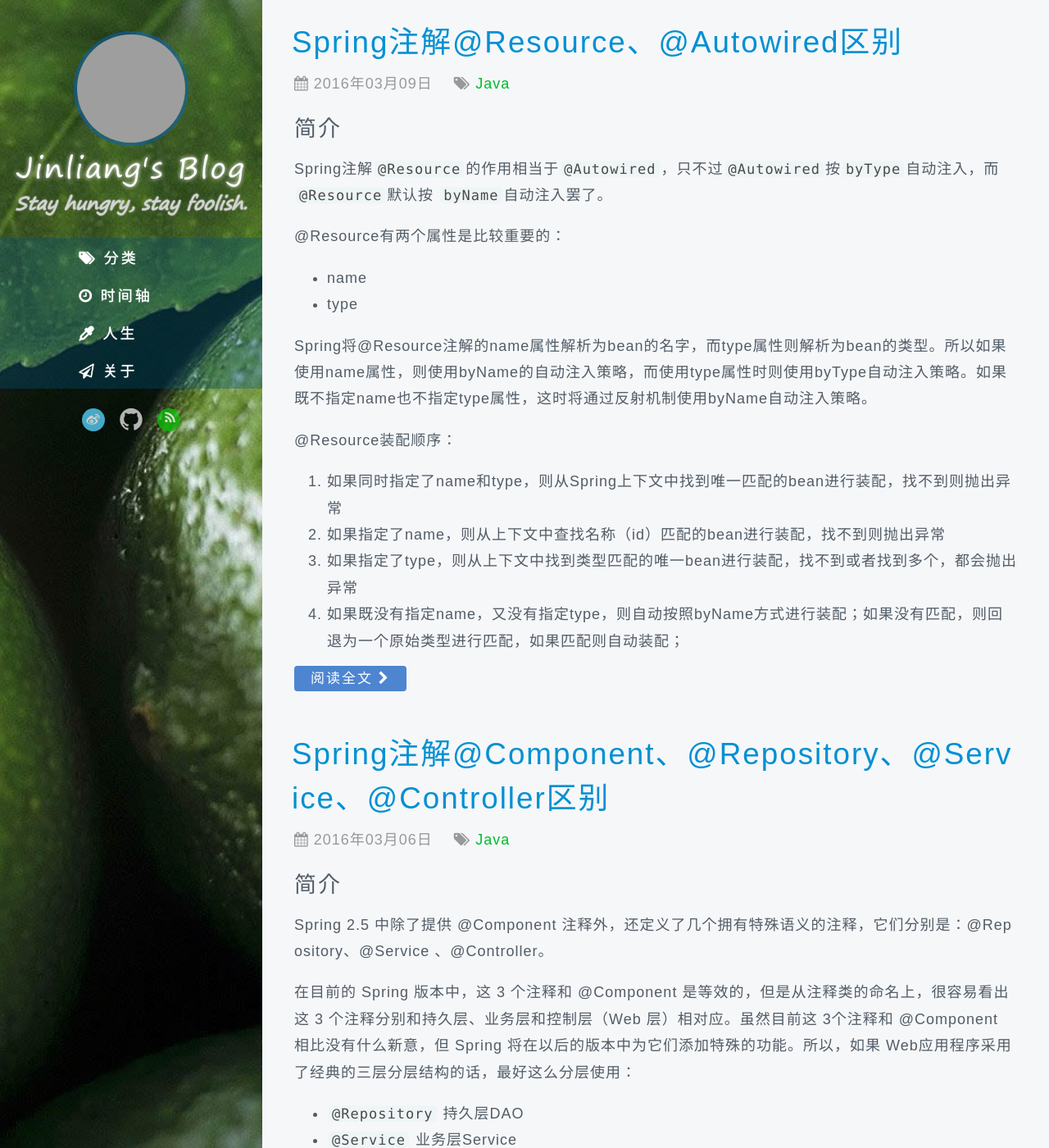
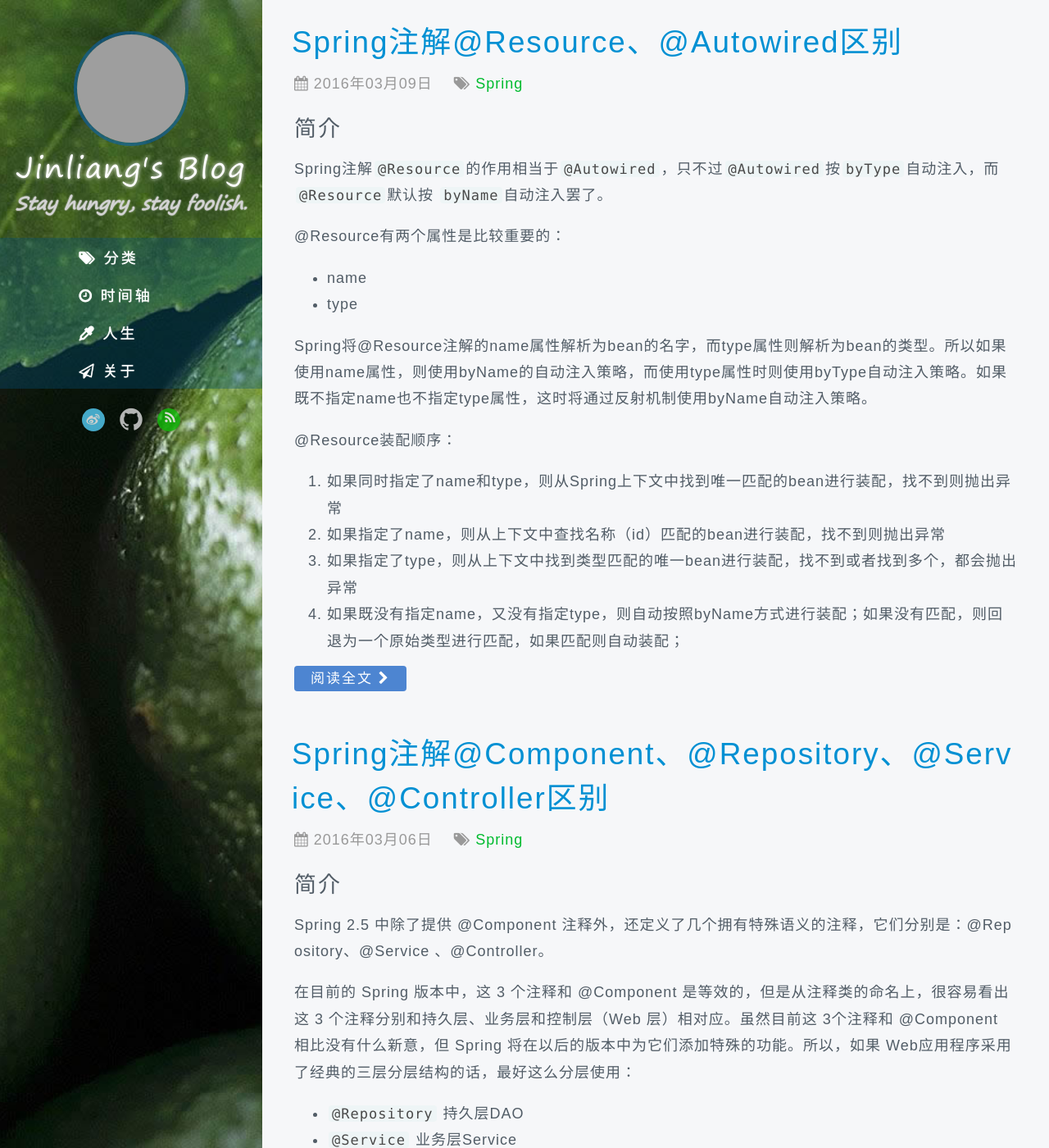
Before and after one commit to zhujinliang/zhujinliang.github.io, a Jekyll site: the page built from index.html, in a window 1280 px wide and 1400 px high. Shown: the whole window at 82% size. Built offline with Jekyll 4.4.1, drawn with Linux system fonts in a browser that asks for light colours; some web fonts are replaced; the list of posts is cut into pages by our own code; comment, search, counter and statistics services are not loaded; grey boxes are pictures that could not be loaded.

Commit message:
[REV] Rename category

````diff
--- a/_posts/Java/2016-03-06-spring-annotation-component-difference.md
+++ b/_posts/Spring/2016-03-06-spring-annotation-component-difference.md
@@ -1,7 +1,7 @@
 ---
 layout: post
 title: "Spring注解@Component、@Repository、@Service、@Controller区别"
-category: "Java"
+category: "Spring"
 date: 2016-03-06
 ---
 
--- a/_posts/Java/2016-03-09-spring-annotation-resource-autowired.md
+++ b/_posts/Spring/2016-03-09-spring-annotation-resource-autowired.md
@@ -1,7 +1,7 @@
 ---
 layout: post
 title: "Spring注解@Resource、@Autowired区别"
-category: "Java"
+category: "Spring"
 date: 2016-03-09
 ---
 
@@ -39,6 +39,8 @@ Spring将@Resource注解的name属性解析为bean的名字，而type属性则
 	    private BaseDao baseDao;
 	}
 ```
+
+
 3. @Resource（这个注解属于J2EE的），默认按照*名称*进行装配，名称可以通过name属性进行指定，如果没有指定name属性，当注解写在字段上时，默认取字段名进行安装名称查找，如果注解写在setter方法上默认取属性名进行装配。当找不到与名称匹配的bean时才按照类型进行装配。
 
 	*注意*：如果name属性一旦指定，就只会按照名称进行装配。
````
